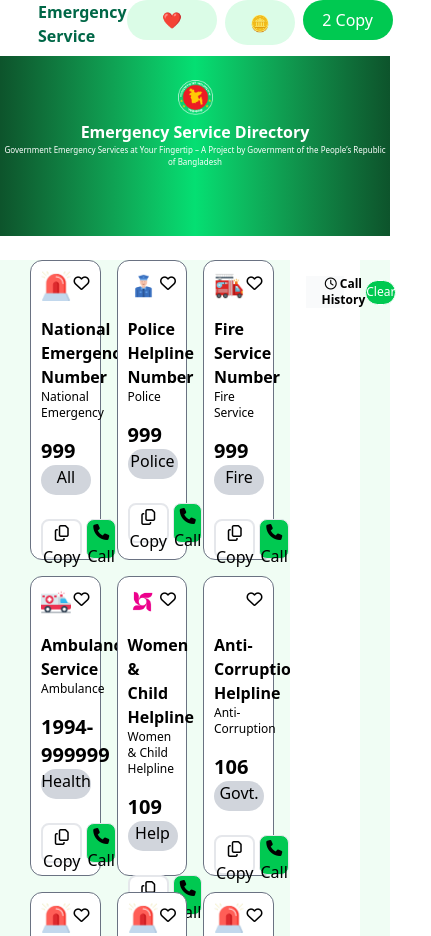
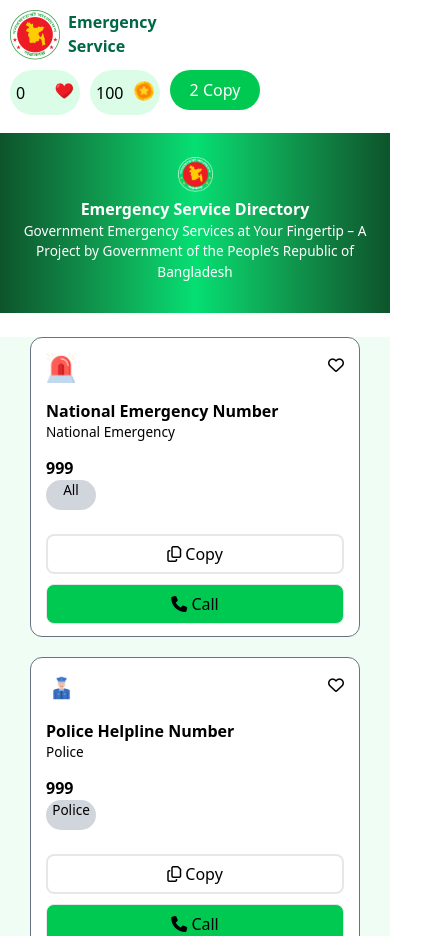
Before and after one commit to Taskin-Khatun/Emergency-hotline-05, a plain HTML site: page index.html in a window 390 px wide. Shown: the top 936 px of the page, 431 px wide, since content can reach past the window. Drawn offline with nearby package versions, Linux system fonts and the light colour scheme.

Commit message:
add responsiveness

```diff
--- a/index.html
+++ b/index.html
@@ -7,6 +7,7 @@
      <script src="https://cdn.jsdelivr.net/npm/@tailwindcss/browser@4"></script>
      <script src="https://cdn.jsdelivr.net/npm/@tailwindcss/browser@4"></script>
      <script src="https://kit.fontawesome.com/ac41b47525.js" crossorigin="anonymous"></script>
+     <link rel="stylesheet" href="./styles/emergency.css">
 
 </head>
 <body>
@@ -22,10 +23,22 @@
         </div>
         <div class="right-nav flex justify-around gap-2 pr-[30px]">
           <div class="heart">
-            <button class="btn btn-active bg-green-100 rounded-full w-[90px] h-[40px] border-0 p-[6px]">❤️</button>
+            <button class="btn btn-active bg-green-100 rounded-full w-[70px] h-[45px] border-0 p-[6px]">
+              <div class="flex justify-between">
+                <span class="count">0</span>
+              <img class="max-w-[20px] max-h-[20px] flex justify-center text-center items-center" src="./assets/heart.png" alt="">
+              </div>
+
+            </button>
           </div>
           <div class="coin">
-             <button class="btn btn-active bg-green-100 rounded-full w-[70px] h-[45px] border-0 p-[6px]">🪙</button>
+             <button class="btn btn-active bg-green-100 rounded-full w-[70px] h-[45px] border-0 p-[6px]">
+              <div class="flex justify-between">
+                <span class="count">100</span>
+              <img class="max-w-[20px] max-h-[20px] flex justify-center text-center items-center" src="/./assets/coin.png" alt="">
+              </div>
+
+            </button>
 
           </div>
           <div class="copy">
@@ -62,8 +75,8 @@
 
 
     <section class="contact-section bg-green-50 pl-[30px] pr-[30px] mt-6 h-full">
-      <div class="grid grid-cols-12 gap-4">
-    <div class="col-span-9 grid grid-cols-3 gap-x-4 gap-y-4 ">
+      <div class="grid grid-cols-12 gap-4 ">
+    <div class="col-span-9 grid grid-cols-3 gap-x-4 gap-y-4  ">
 
 
       <div class="card-1 max-w-[400]] max-h-[300px] bg-white rounded-xl border border-gray-500 p-[10px]">
@@ -170,7 +183,7 @@
       <div class="card-5 max-w-[400]] max-h-[300px] bg-white rounded-xl border border-gray-500 p-[10px]">
         <div class="img flex justify-between ">
          <div class="h-[30px] w-[30px]">
-           <img src="./assets/brac.png" alt="">
+           <img src="./assets/emergency.png" alt="">
          </div>
           <div>
             <i class="fa-regular fa-heart"></i>
@@ -195,7 +208,7 @@
       <div class="card-6 max-w-[400]] max-h-[300px] bg-white rounded-xl border border-gray-500 p-[10px]">
         <div class="img flex justify-between ">
          <div class="h-[30px] w-[30px]">
-           <img src="" alt="">
+           <img src="./assets/emergency.png" alt="">
          </div>
           <div>
             <i class="fa-regular fa-heart"></i>
@@ -245,7 +258,7 @@
       <div class="card-8 max-w-[400]] max-h-[300px] bg-white rounded-xl border border-gray-500 p-[10px]">
         <div class="img flex justify-between ">
          <div class="h-[30px] w-[30px]">
-           <img src="./assets/emergency.png" alt="">
+           <img src="./assets/brac.png" alt="">
          </div>
           <div>
             <i class="fa-regular fa-heart"></i>
@@ -270,7 +283,7 @@
       <div class="card-9 max-w-[400]] max-h-[300px] bg-white rounded-xl border border-gray-500 p-[10px]">
         <div class="img flex justify-between ">
          <div class="h-[30px] w-[30px]">
-           <img src="./assets/emergency.png" alt="">
+           <img src="./assets/Bangladesh-Railway.png" alt="">
          </div>
           <div>
             <i class="fa-regular fa-heart"></i>
@@ -312,5 +325,6 @@
 
     </main>
 
+
 </body>
 </html>
--- /dev/null
+++ b/styles/emergency.css
@@ -0,0 +1,94 @@
+/* responsive */
+
+@media (max-width: 576px) {
+  /* Navbar */
+  nav {
+    flex-direction: column;
+    align-items: flex-start;
+    padding: 10px;
+  }
+
+  .left-nav {
+    padding-left: 0;
+    margin-bottom: 10px;
+  }
+
+  .right-nav {
+    flex-wrap: wrap;
+    justify-content: center;
+    gap: 10px;
+    padding-right: 0;
+  }
+
+  /* Hero section */
+  .hero-section {
+    padding: 10px;
+    text-align: center;
+  }
+
+  /* Grid */
+  .contact-section .grid {
+    display: flex;
+    flex-direction: column;
+  }
+
+  .contact-section .col-span-9 {
+    width: 100%;
+    display: flex;
+    flex-direction: column;
+    gap: 20px;
+  }
+
+  .contact-section .col-span-3 {
+    width: 100%;
+    margin-top: 20px;
+  }
+
+  /* Cards */
+  .card-1,
+  .card-2,
+  .card-3,
+  .card-4,
+  .card-5,
+  .card-6,
+  .card-7,
+  .card-8,
+  .card-9 {
+    max-width: 100%;
+    padding: 15px;
+  }
+
+  .button {
+    flex-direction: column;
+    gap: 10px;
+  }
+
+  .button button {
+    width: 100%;
+  }
+
+  /* History section */
+  .col-span-3 .p-4 {
+    padding: 10px;
+  }
+
+  .col-span-3 button {
+    width: auto;
+    padding: 5px 10px;
+  }
+
+  /* Font*/
+  h2 {
+    font-size: 1rem;
+  }
+
+  p {
+    font-size: 0.85rem;
+  }
+
+  /* Image */
+  img {
+    max-width: 100%;
+    height: auto;
+  }
+}
```
Also changed, not shown: script.js (added, +66 -0 lines).
